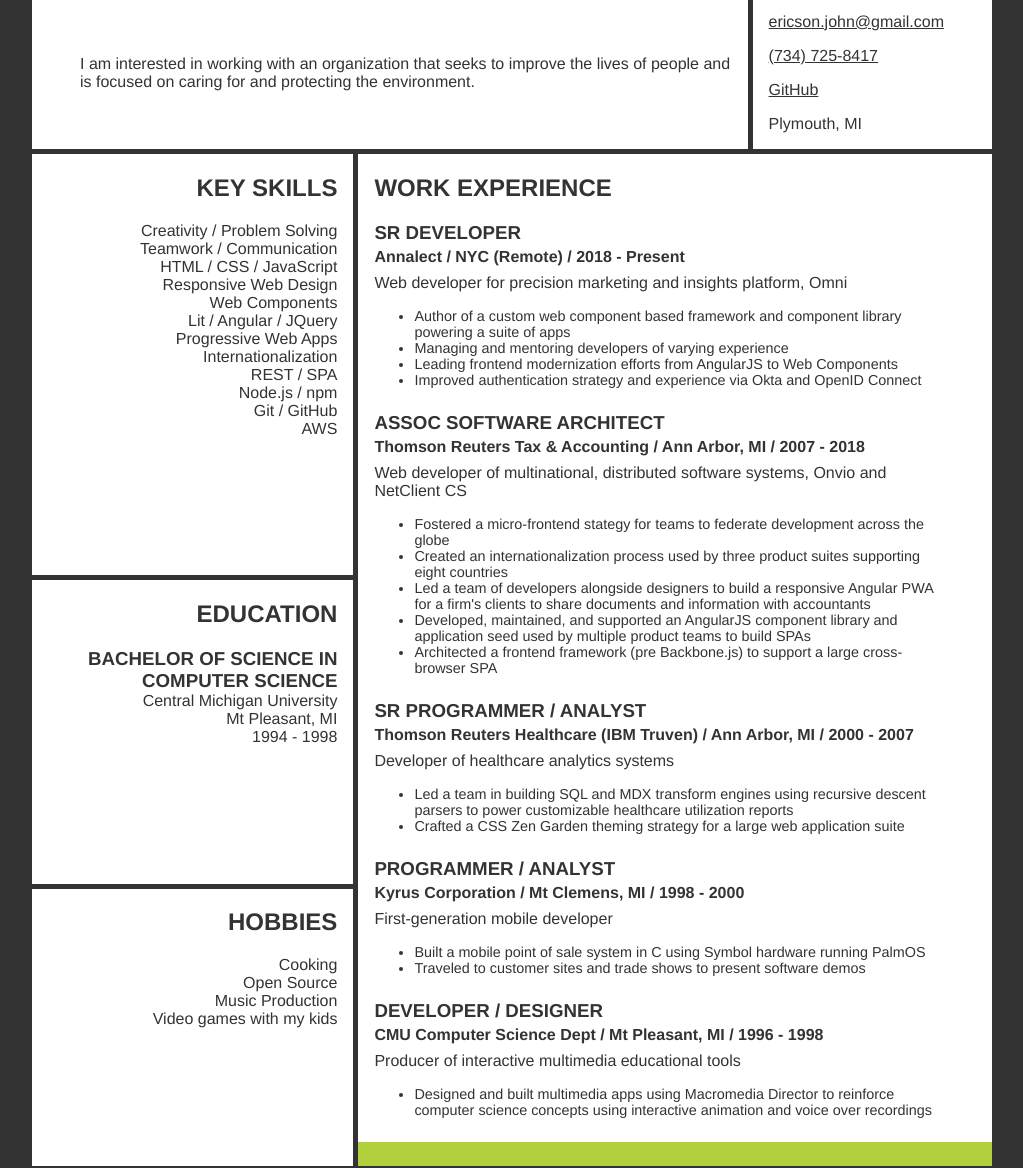
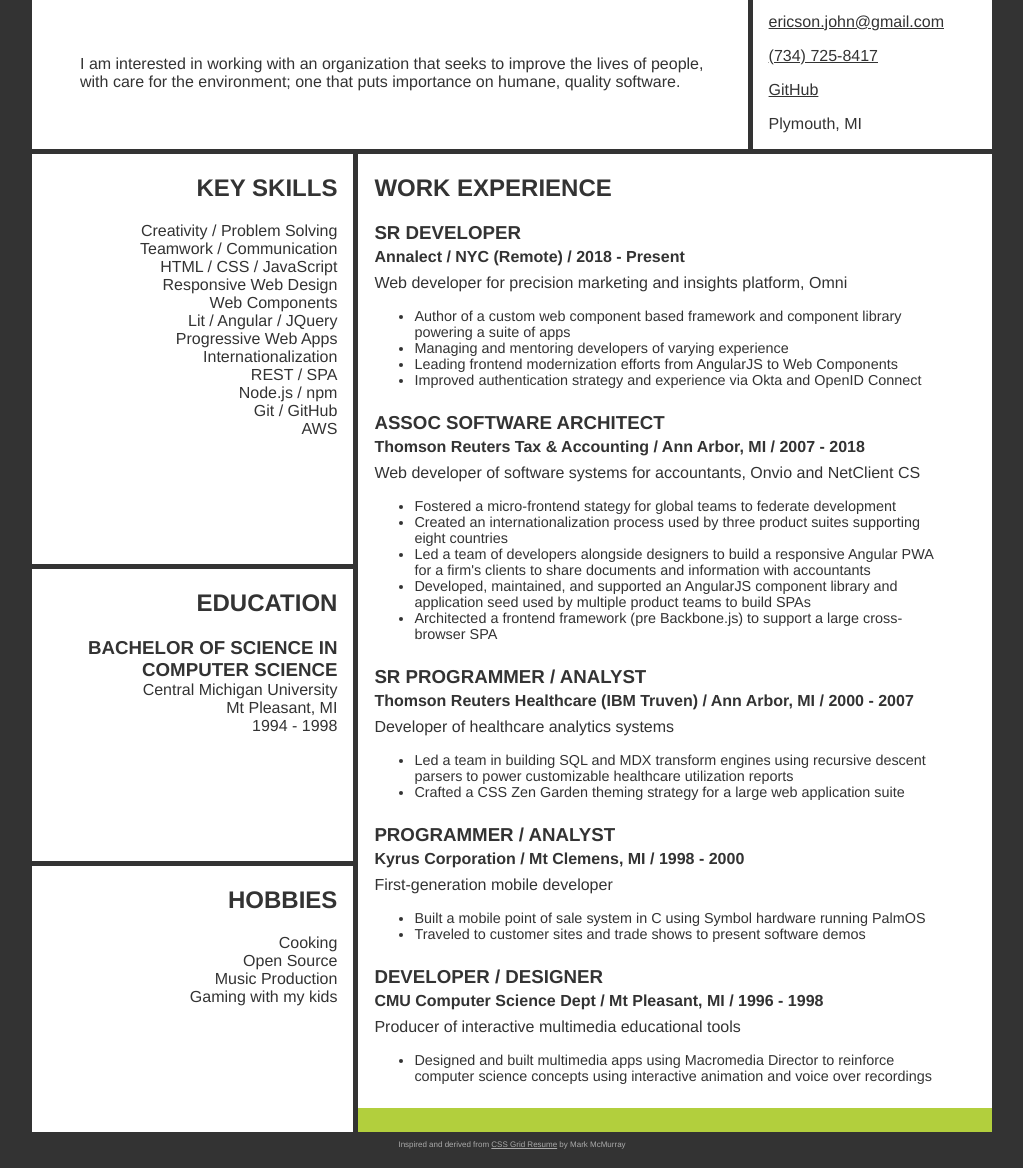
Before and after one commit to pinkhominid/resume, a website: page docs/index.html in a window 1280 px wide. Shown: the part 156-1324 px from the top of the page, without its empty margins (128-1151 px from the left). Drawn offline with Linux system fonts and the light colour scheme.

Commit message:
Tweak objective and job highlights

```diff
--- a/docs/index.html
+++ b/docs/index.html
@@ -16,7 +16,7 @@
       <section class='introduction'>
         <h2 class='introduction__heading'>Professional Profile</h2>
         <p class='introduction__content'>
-          I am interested in working with an organization that seeks to improve the lives of people and is focused on caring for and protecting the environment.
+          I am interested in working with an organization that seeks to improve the lives of people, with care for the environment; one that puts importance on humane, quality software.
         </p>
         <!--div class='introduction__link-container'>
           <a class='introduction__link' href='http://www.linkedin.com/in/example' target='_blank'>linkedin.com/in/example</a>
@@ -43,9 +43,9 @@
             <p class='job__employer'>
               <span class="job__employer-name">Thomson Reuters Tax &amp; Accounting</span> / <span class="job__employer-location">Ann Arbor, MI</span> / <span class="job__duration">2007 - 2018</span>
             </p>
-            <p class='job__description'>Web developer of multinational, distributed software systems, Onvio and NetClient CS</p>
+            <p class='job__description'>Web developer of software systems for accountants, Onvio and NetClient CS</p>
             <ul class='job__duties'>
-              <li class='job__duty'>Fostered a micro-frontend stategy for teams to federate development across the globe</li>
+              <li class='job__duty'>Fostered a micro-frontend stategy for global teams to federate development</li>
               <li class='job__duty'>Created an internationalization process used by three product suites supporting eight countries</li>
               <li class='job__duty'>Led a team of developers alongside designers to build a responsive Angular PWA for a firm's clients to share documents and information with accountants</li>
               <li class='job__duty'>Developed, maintained, and supported an AngularJS component library and application seed used by multiple product teams to build SPAs</li>
@@ -120,7 +120,7 @@
           <li class='hobbies__hobbie'>Cooking</li>
           <li class='hobbies__hobbie'>Open Source</li>
           <li class='hobbies__hobbie'>Music Production</li>
-          <li class='hobbies__hobbie'>Video games with my kids</li>
+          <li class='hobbies__hobbie'>Gaming with my kids</li>
         </ul>
       </section>
       <section class='contact-information'>
```
